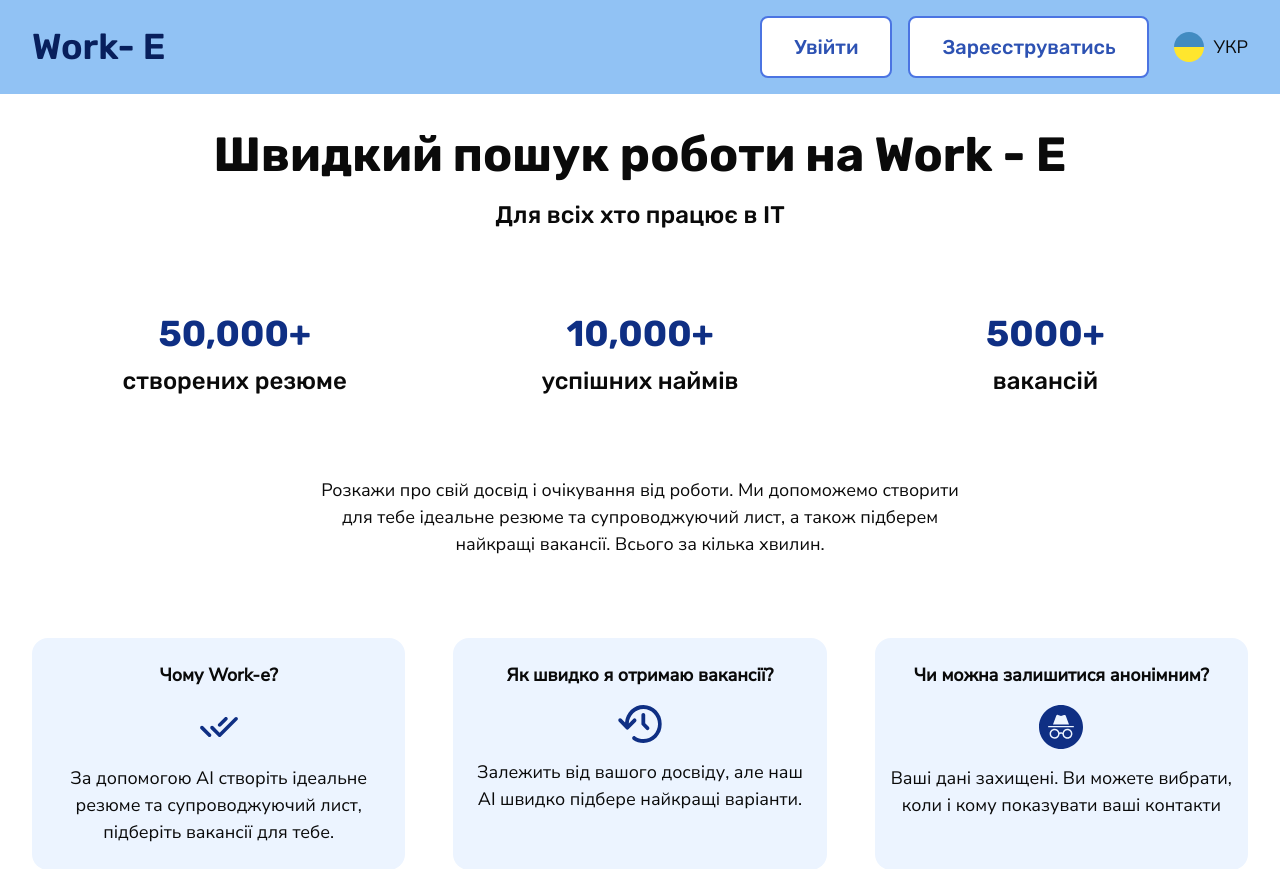
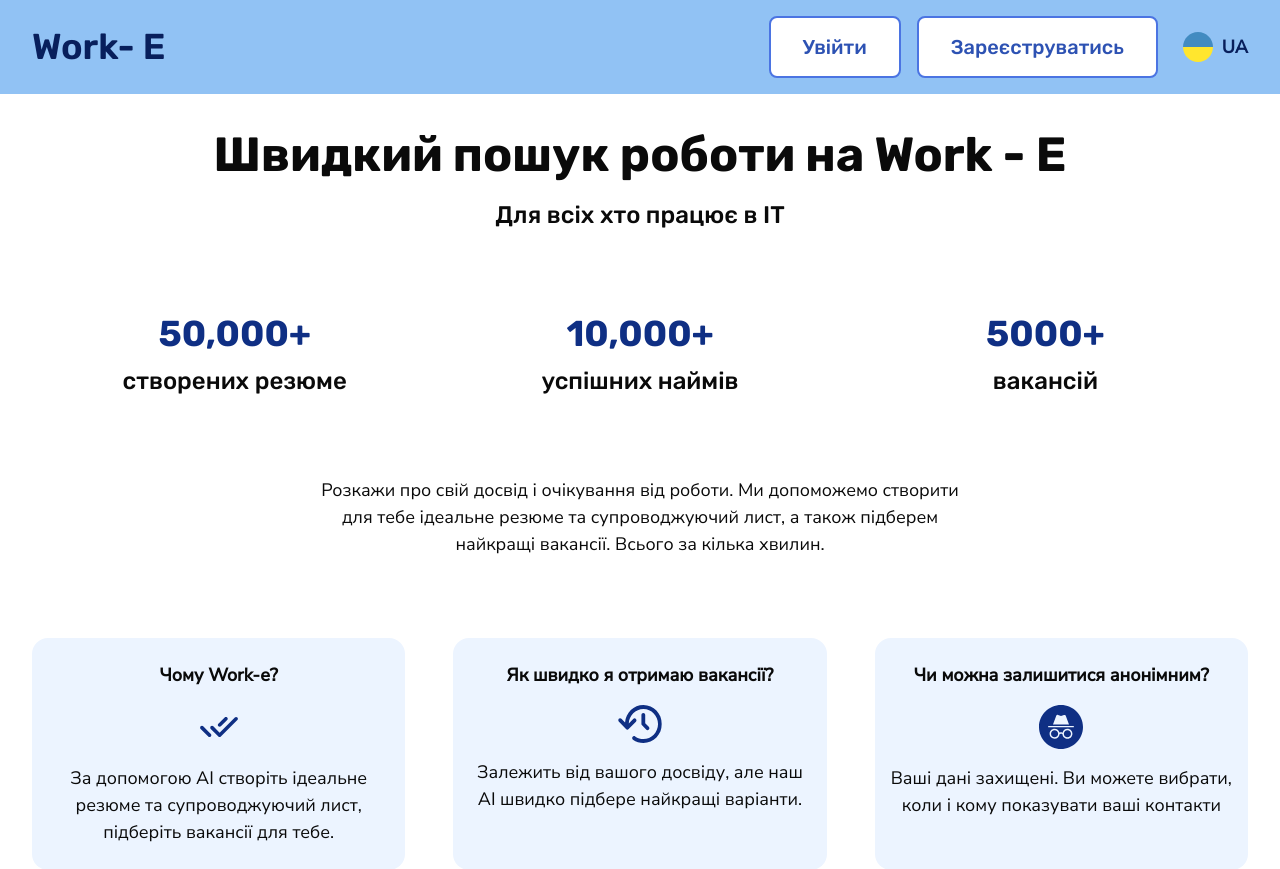
Before and after one commit to work-ee/work-e, a Next.js app: page / in a window 1280 px wide. Shown: the top 869 px of the page. Built offline with nearby package versions, Linux system fonts and the light colour scheme; no server answers.

Commit message:
Update language selector style

```diff
--- a/components/shared/Header.tsx
+++ b/components/shared/Header.tsx
@@ -41,7 +41,7 @@ export const Header = async () => {
               </div>
             )}
 
-            <ul className="ml-4 flex items-center gap-4">
+            <ul className="ml-4 flex items-center gap-4 font-black text-primary-900">
               <li>
                 <a href="#" className="flex items-center gap-2">
                   <i>
@@ -50,7 +50,7 @@ export const Header = async () => {
                       <path d="M16 1C7.7 1 1 7.7 1 16H31C31 7.7 24.3 1 16 1Z" fill="#428BC1" />
                     </svg>
                   </i>
-                  УКР
+                  UA
                 </a>
               </li>
             </ul>
```
